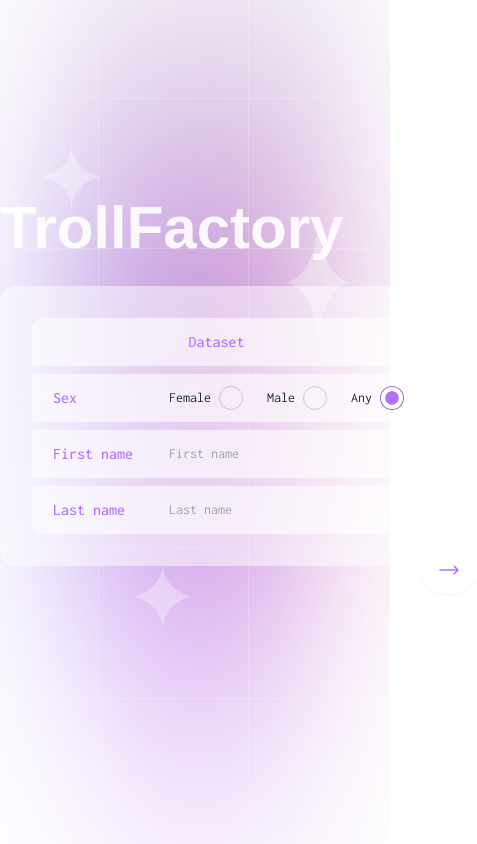
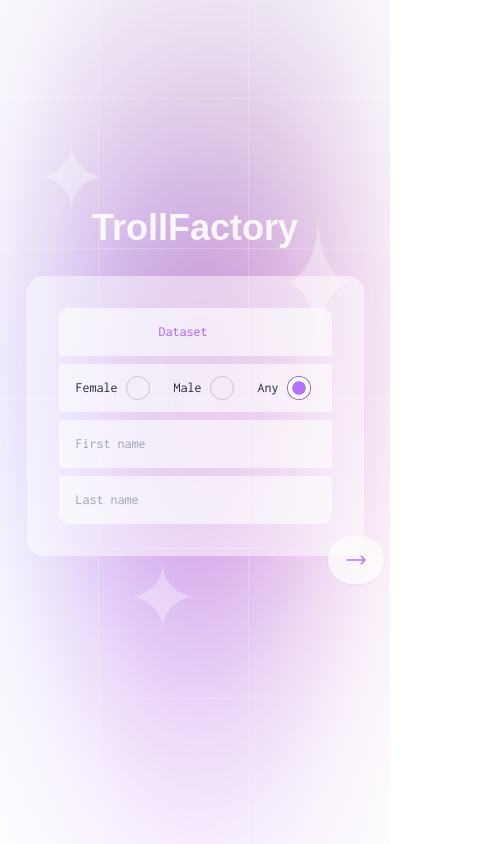
Before and after one commit to stanislavovsky/TrollFactory-Web, a Next.js app: page / in a window 390 px wide. Shown: the whole page, 477 px wide, since content can reach past the window. Built offline with nearby package versions, Linux system fonts and the light colour scheme; a web font is replaced by a local one.

Commit message:
fix: improve text responsiveness

```diff
--- a/src/app/page.tsx
+++ b/src/app/page.tsx
@@ -6,17 +6,17 @@
         <img src="/sparkle1.png" className="absolute top-1/4 right-1/10" />
         <img src="/sparkle.png" className="absolute bottom-1/4 left-1/3" />
         <div className="m-auto">
-          <h1 className="tf-logo font-bold text-6xl">TrollFactory</h1>
+          <h1 className="tf-logo font-bold text-center text-4xl md:text-5xl lg:text-6xl">TrollFactory</h1>
           <div className="card bg-wt-50 mt-7 mb-20">
             <div className="card-body">
-              <select className="input tf-input tf-input-top text-tf-0 select font-medium text-base text-last-center w-full">
+              <select className="input tf-input tf-input-top text-tf-0 select font-medium text-sm md:text-base text-last-center w-full">
                 <option disabled selected>Dataset</option>
                 <option>🇵🇱 polski / Polska</option>
                 <option>🇺🇸 English / USA</option>
                 <option>🇨🇳 中国人 / 中国</option>
               </select>
               <label className="input flex items-center gap-2 tf-input tf-input-middle">
-                <span className="tf-input-label pl-1 w-28 font-medium font-mono text-tf-0">Sex</span>
+                <span className="tf-input-label pl-1 w-28 hidden md:block text-sm md:text-base font-medium font-mono text-tf-0">Sex</span>
                 <div className="form-control">
                   <label className="label cursor-pointer pl-0">
                     <span className="label-text pr-2">Female</span>
@@ -37,11 +37,11 @@
                 </div>
               </label>
               <label className="input flex items-center gap-2 tf-input tf-input-middle">
-                <span className="tf-input-label pl-1 w-28 font-medium font-mono text-tf-0">First name</span>
+                <span className="tf-input-label pl-1 w-28 hidden md:block text-sm md:text-base font-medium font-mono text-tf-0">First name</span>
                 <input type="text" className="grow text-sm" placeholder="First name" />
               </label>
               <label className="input flex items-center gap-2 tf-input tf-input-bottom">
-                <span className="tf-input-label pl-1 w-28 font-medium font-mono text-tf-0">Last name</span>
+                <span className="tf-input-label pl-1 w-28 hidden md:block text-sm md:text-base font-medium font-mono text-tf-0">Last name</span>
                 <input type="text" className="grow text-sm" placeholder="Last name" />
               </label>
             </div>
```
